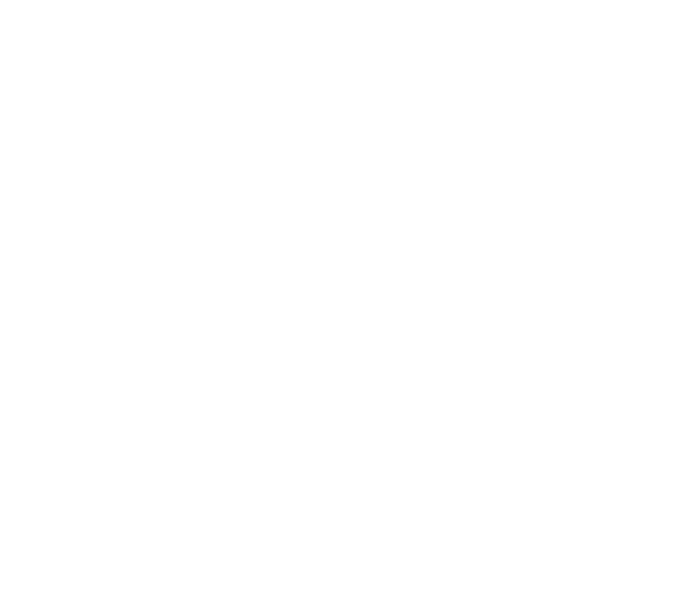
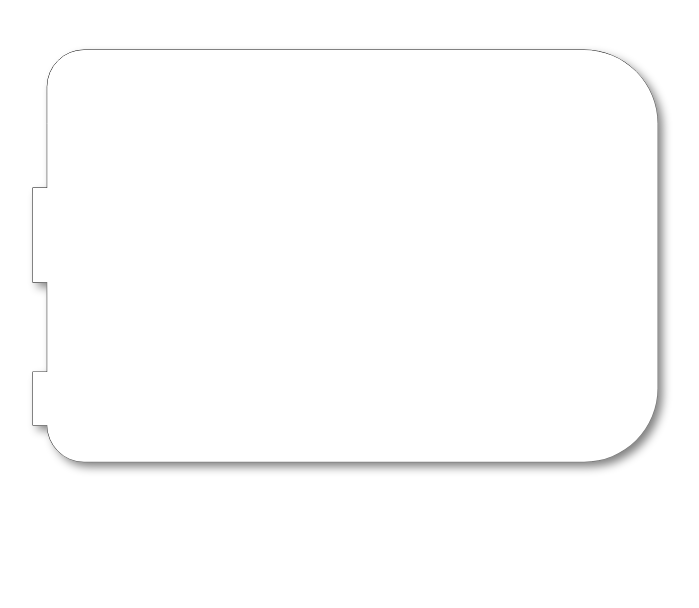
Before and after one commit to ebadawy/bone101-demo, a plain HTML site: page index.html in a window 1280 px wide. Shown: the whole page, without its empty margins (319-1018 px from the left). Drawn offline with nearby package versions, Linux system fonts and the light colour scheme.

Commit message:
Draw beaglecard

```diff
--- a/index.html
+++ b/index.html
@@ -10,8 +10,13 @@
 
   </head>
   <body>
-
+  <div class="row">
+ 		<div class="col-md-8 col-md-offset-3">
+			<canvas id="canves-beagleCard" width="800" height="600"></canvas>
+		</div>
+  	</div>
     <script src="javascripts/jquery-2.1.3.min.js"></script>
-    <script src="javascripts/bootstrap.js"></script>
+    <script src="javascripts/bootstrap.min.js"></script>
+    <script src="javascripts/script.js"></script>
   </body>
 </html>
--- /dev/null
+++ b/javascripts/script.js
@@ -0,0 +1,43 @@
+window.onload = function() {
+	CanvasRenderingContext2D.prototype.beagleCard = function(startX, startY, width, height, carve1, carve2, w1, w2, d, out) {
+		this.moveTo(startX, startY);
+		this.lineTo(startX+width, startY);
+		this.arcTo(startX+width+carve1,startY,startX+width+carve1,startY+carve1,carve1);
+		this.lineTo(startX+width+carve1, startY+carve1+height);
+		this.arcTo(startX+width+carve1,startY+carve1+height+carve1,startX+width,startY+carve1+height+carve1,carve1);
+		this.lineTo(startX,startY+carve1+height+carve1);
+		this.arcTo(startX-carve2,startY+carve1+height+carve1,startX-carve2,startY+carve1+height+carve1-carve2,carve2);
+		this.lineTo(startX-carve2-out, startY+carve1+height+carve1-carve2);
+		this.lineTo(startX-carve2-out,startY+carve1+height+carve1-carve2-w2);
+		this.lineTo(startX-carve2,startY+carve1+height+carve1-carve2-w2);
+		this.lineTo(startX-carve2, startY+carve1+height+carve1-carve2-w2-d);
+		this.lineTo(startX-carve2-out, startY+carve1+height+carve1-carve2-w2-d);
+		this.lineTo(startX-carve2-out, startY+carve1+height+carve1-carve2-w2-d-w1);
+		this.lineTo(startX-carve2, startY+carve1+height+carve1-carve2-w2-d-w1);
+		this.lineTo(startX-carve2, startY+carve1);
+		this.arcTo(startX-carve2, startY, startX, startY, carve2);
+	}
+	var canvasBeagleCard = document.getElementById('canves-beagleCard');
+	var contextBeagleCard = canvasBeagleCard.getContext('2d');
+
+	var startX = 75;
+	var startY = 50;
+	var width = 500;
+	var height = 264.7;
+	var carve1 = 73.53;//radius of the two carves on the right
+	var carve2 = 36.76;//radius of the two carves on the left
+	var out = 14.7;//ports out-distance
+	var w1 = 94.11;//ethernet port width
+	var w2 = 52.9;//power port width
+	var d = 90;//distance between ethernet and power ports
+
+	contextBeagleCard.beginPath();
+	contextBeagleCard.beagleCard(startX, startY, width, height, carve1, carve2, w1, w2, d, out);
+	contextBeagleCard.stroke();
+	contextBeagleCard.shadowOffsetX = 5;
+	contextBeagleCard.shadowOffsetY = 5;
+	contextBeagleCard.shadowBlur = 10;
+	contextBeagleCard.shadowColor = 'gray';
+	contextBeagleCard.fillStyle = 'white';
+	contextBeagleCard.fill();
+}
```
